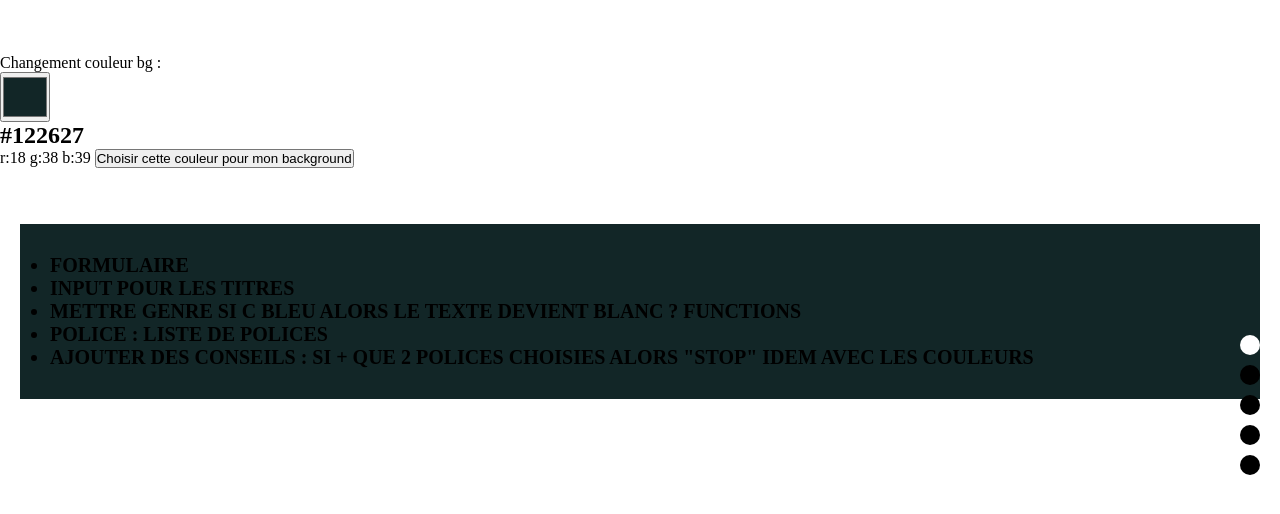
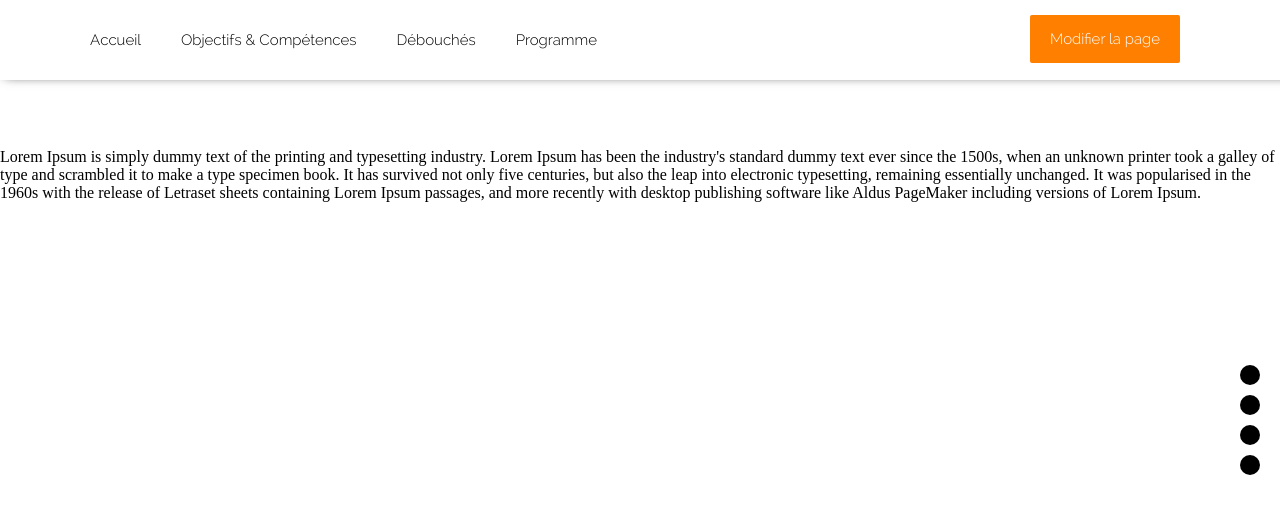
Before and after one commit to traccoenlea/svelte, a Svelte app: page / in a window 1280 px wide. Shown: the top 514 px of the page. Built offline with nearby package versions, Linux system fonts and the light colour scheme; a web font is replaced by a local one.

Commit message:
modif nav & toggle

```diff
--- a/src/App.svelte
+++ b/src/App.svelte
@@ -10,6 +10,7 @@
     import Lea from './Lea.svelte';
     import Lea_Bis from './Lea_Bis.svelte';
     import Color from './Color.svelte';
+    import TestMenu from './TestMenu.svelte';
 
 
 </script>
@@ -17,7 +18,8 @@
     <div class="pages">
         <section class="seventh page">
 <!--            <Menu/>-->
-            <Color/>
+<!--            <Color/>-->
+            <TestMenu/>
         </section>
         <section id="home" class="first page">
             <Home/>
--- /dev/null
+++ b/src/TestMenu.svelte
@@ -0,0 +1,157 @@
+
+<nav class="nav">
+
+    <div class="menu">
+        <ul>
+            <li><a href="#home">Accueil</a></li>
+            <li><a href="#objectifs">Objectifs & Compétences</a></li>
+            <li><a href="#debouches">Débouchés</a></li>
+            <li><a href="#programme">Programme</a></li>
+        </ul>
+    </div>
+</nav>
+
+<div class="toggle">
+    <div on:click={openNav} class="color">Modifier la page</div>
+</div>
+<div id="sideForm" class="sideForm">
+    <a href="javascript:void(0)" class="closebtn" on:click={closeNav}>&times;</a>
+    <h1>EN GROS LE FORMULAIRE VA LA</h1>
+</div>
+
+
+
+<div id="main">
+    Lorem Ipsum is simply dummy text of the printing and typesetting industry. Lorem Ipsum has been the industry's
+    standard dummy text ever since the 1500s, when an unknown printer took a galley of type and scrambled it to make a
+    type specimen book. It has survived not only five centuries, but also the leap into electronic typesetting,
+    remaining essentially unchanged. It was popularised in the 1960s with the release of Letraset sheets containing
+    Lorem Ipsum passages, and more recently with desktop publishing software like Aldus PageMaker including versions of
+    Lorem Ipsum.
+</div>
+
+<script>
+    function openNav() {
+        document.getElementById("sideForm").style.width = "500px";
+    }
+
+    function closeNav() {
+        document.getElementById("sideForm").style.width = "0";
+    }
+</script>
+
+<style>
+    #main {
+        margin-top: 100px;
+    }
+
+    .color {
+        background-color: #FF7F00;
+        text-align: right;
+        padding-top: 15px;
+        padding-bottom: 15px;
+        padding-left: 20px;
+        padding-right: 20px;
+        font-family: 'Raleway-Light', sans-serif;
+        color: white;
+        font-size: 15px;
+        border-radius: 2px;
+    }
+
+    .sideForm {
+        height: 100%;
+        width: 0; /* NE PAS CHANGER LA WIDTH !!  SE CHANGE EN JS*/
+        position: fixed;
+        z-index: 1;
+        top: 0;
+        right: 0;
+        background-color: #FF7F00;
+        overflow-x: hidden;
+        padding-top: 60px;
+        transition: 0.5s;
+    }
+
+    /*à remplacer par les inputs pour le padding*/
+    .sideForm h1 {
+        padding: 20px;
+    }
+
+    .sideForm a {
+        padding: 20px;
+        text-decoration: none;
+        font-size: 50px;
+        color: purple;
+        display: block;
+        transition: 0.3s;
+    }
+
+    .sideForm a:hover {
+        color: red;
+    }
+
+    .sideForm .closebtn {
+        position: absolute;
+        top: 0;
+        right: 25px;
+        font-size: 36px;
+        margin-left: 50px;
+    }
+
+    .nav{
+        padding: 20px;
+        background-color: white;
+        display: flex;
+        width: 100%;
+        position: fixed;
+        box-shadow: 0 0 11px -5px #000;
+        align-items: center;
+        height: 40px;
+    }
+
+    .menu {
+        width : 70%;
+        display: flex;
+        justify-content: flex-start;
+        margin-left: 50px;
+        align-items: center;
+        position: absolute;
+
+    }
+
+    .toggle {
+        top: 15px;
+        right: 100px;
+        position: relative;
+        width : 100%;
+        display: flex;
+        justify-content: flex-end;
+        align-items: center;
+    }
+
+    a {
+        text-decoration: none;
+        color: black;
+        font-family: 'Raleway-Light', sans-serif;
+        font-size: 15px;
+        padding: 20px;
+    }
+
+    a:hover {
+
+        color: #FF7F00;
+    }
+
+
+    ul {
+        display: flex;
+        flex-direction: row;
+        justify-content: center;
+    }
+
+    li {
+        list-style: none;
+
+    }
+
+
+</style>
```
